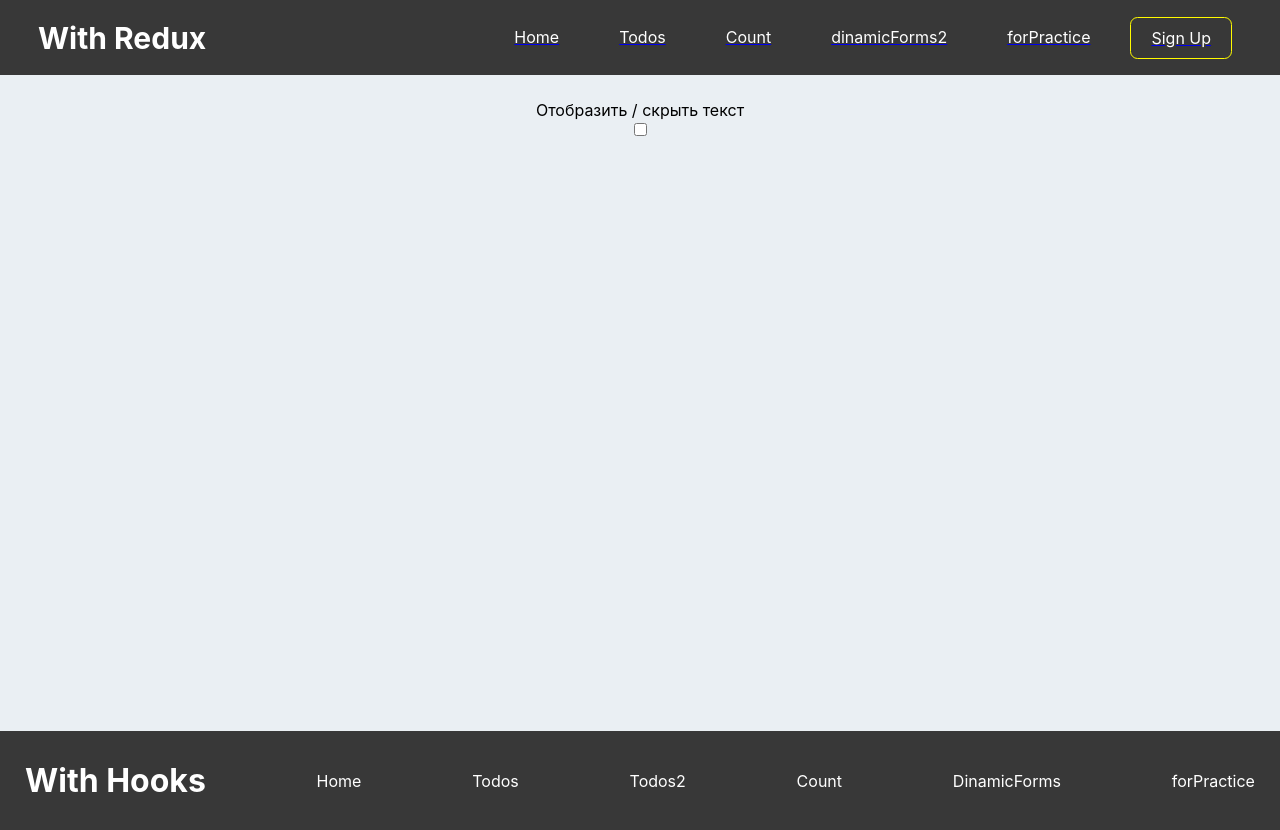
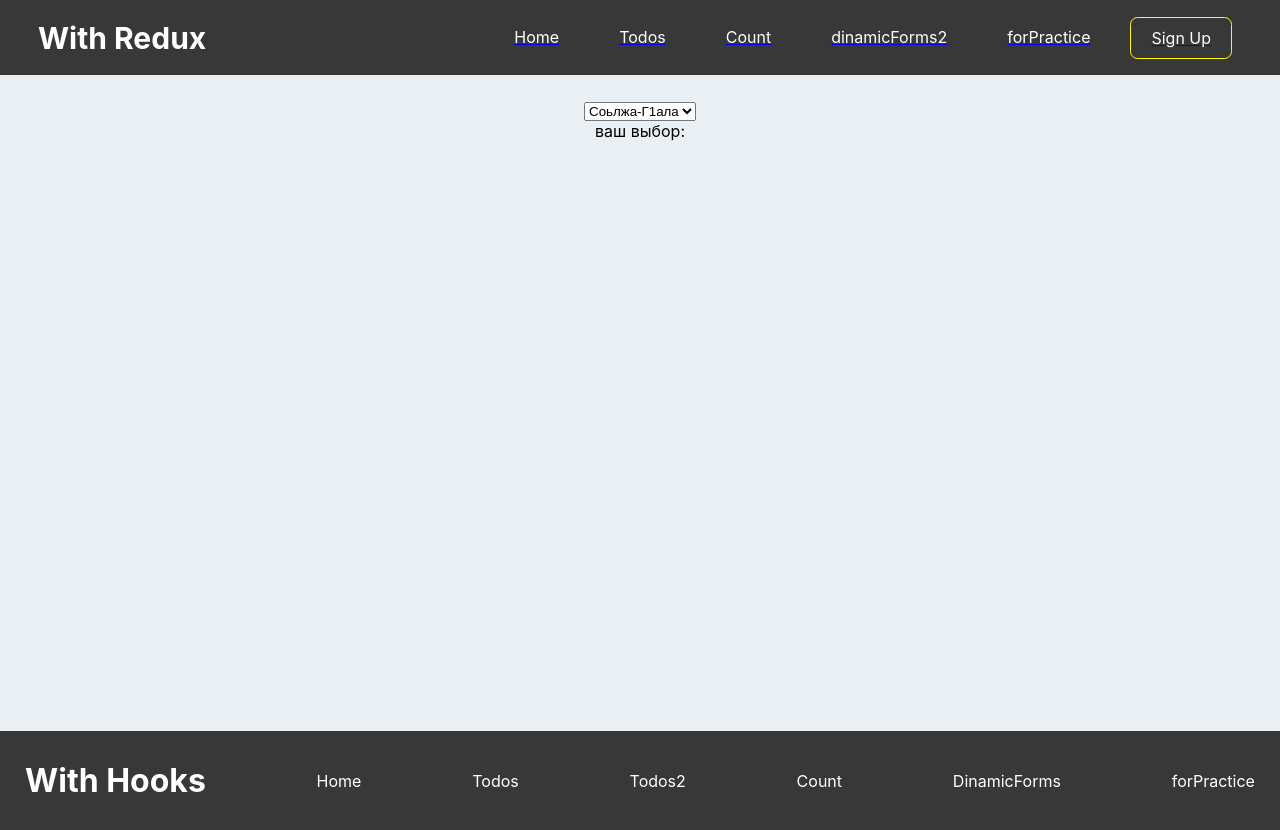
Before and after one commit to ShuVeriDa/MyFirstProject, a React (Create React App) app: page /forPractice in a window 1280 px wide. Built offline with nearby package versions, Linux system fonts and the light colour scheme.

Commit message:
practic select

```diff
--- a/src/components/WithHooks/ForPractice/ForPractice.jsx
+++ b/src/components/WithHooks/ForPractice/ForPractice.jsx
@@ -1,24 +1,28 @@
-import { useState } from "react"
+import {useState} from "react"
 import classes from './ForPractice.module.css'
 
 const ForPractice = () => {
-  const [checked, setChecked] = useState(false)
-  let message
-  if (checked) {
-    message = <div>
-      <h2>Текст отображается</h2>
-    </div>
-  } else {
-    message = null
-  }
+    const texts = ['Соьлжа-Г1ала', 'Урус-Мартан', 'Гуьмсе', 'Шела']
+    const [value, setValue] = useState("")
 
-  return (
-    <div className={classes.ForPractice}>
-      <p>Отобразить / скрыть текст</p>
-      <input type="checkbox" onChange={() => setChecked(!checked)}/>
-      {message}
-    </div>
-  )
+    const options = texts.map((text, index) => {
+        return <option key={index} value={index}>{text}</option>
+    })
+
+    const handleChange = (event) => {
+        setValue(event.target.value)
+    }
+
+    return (
+        <div className={classes.ForPractice}>
+            <select value={value} onChange={handleChange}>
+                {options}
+            </select>
+            <p>
+                ваш выбор: {texts[value]}
+            </p>
+        </div>
+    )
 }
 
 export {ForPractice}
```
